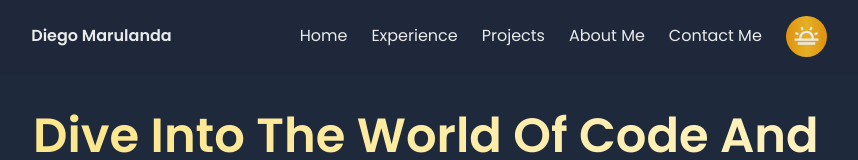
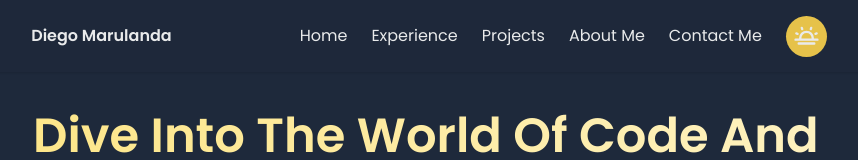
Before and after one commit to DiegoMarulandaB/Portfolio, a Next.js app: page / in a window 1280 px wide. Both pictures are taken after a click on the button "light mode button". Shown: the top 160 px of the page, without its empty margins (155-1013 px from the left). Built offline with nearby package versions, Linux system fonts and the light colour scheme.

Commit message:
refactor: :sparkles: add new  dark_bg_themeButton

```diff
--- a/src/components/Navigation/ThemeButton.tsx
+++ b/src/components/Navigation/ThemeButton.tsx
@@ -10,7 +10,7 @@ const ThemeButton = () => {
       {currentTheme === 'dark' ? (
         <button
           onClick={() => setTheme('light')}
-          className="bg-gradient-to-r from-amber-500 via-amber-400 to-amber-500 rounded-full cursor-pointer px-2 py-2 font-bold"
+          className="bg-amber-300 rounded-full cursor-pointer px-2 py-2 font-bold"
           aria-label="dark mode button"
         >
           <PiSunHorizonBold size={25} color="white" />
```
